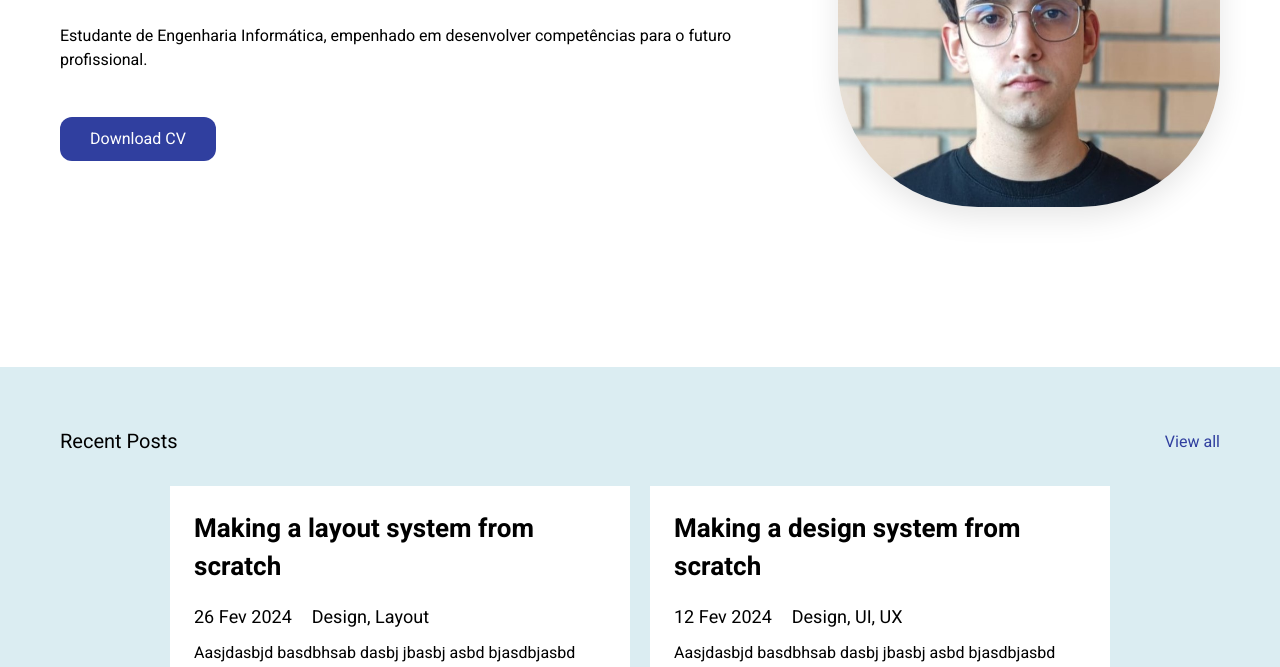
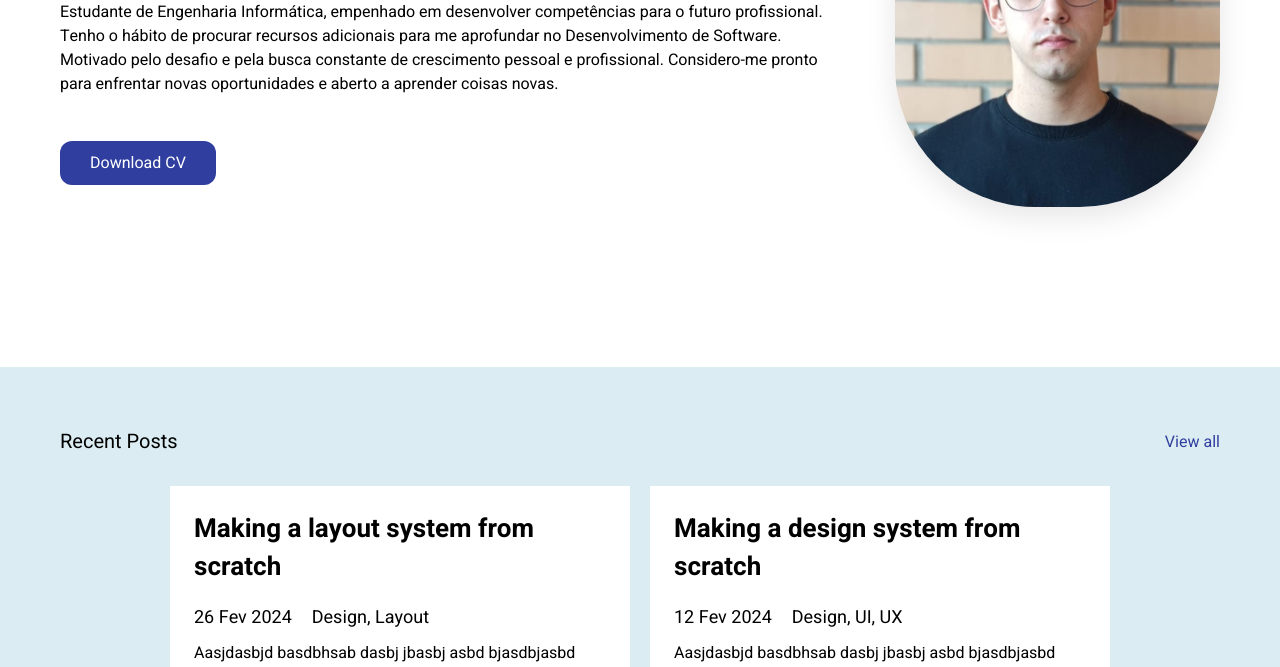
Before and after one commit to Gabzers/Gabriel-Proenca-Website, a plain HTML site: page index.html in a window 1280 px wide. Shown: the part 433-1100 px from the top of the page. Drawn offline with nearby package versions, Linux system fonts and the light colour scheme.

Commit message:
Update index.html

```diff
--- a/index.html
+++ b/index.html
@@ -27,7 +27,11 @@
         <div class="info">
             <h1> Gabriel Proença, <br>Developer</h1>
             <p>Estudante de Engenharia Informática, empenhado em desenvolver
-                competências para o futuro profissional.</p>
+                competências para o futuro profissional. Tenho o hábito de procurar
+                recursos adicionais para me aprofundar no Desenvolvimento de Software.
+                Motivado pelo desafio e pela busca constante de crescimento pessoal e
+                profissional. Considero-me pronto para enfrentar novas oportunidades e
+                aberto a aprender coisas novas.</p>
                 <a href="assets\CV_-_Gabriel_Proença.pdf" download="CV_-_Gabriel_Proença.pdf">
                     <button>Download CV</button>
                   </a>
```
